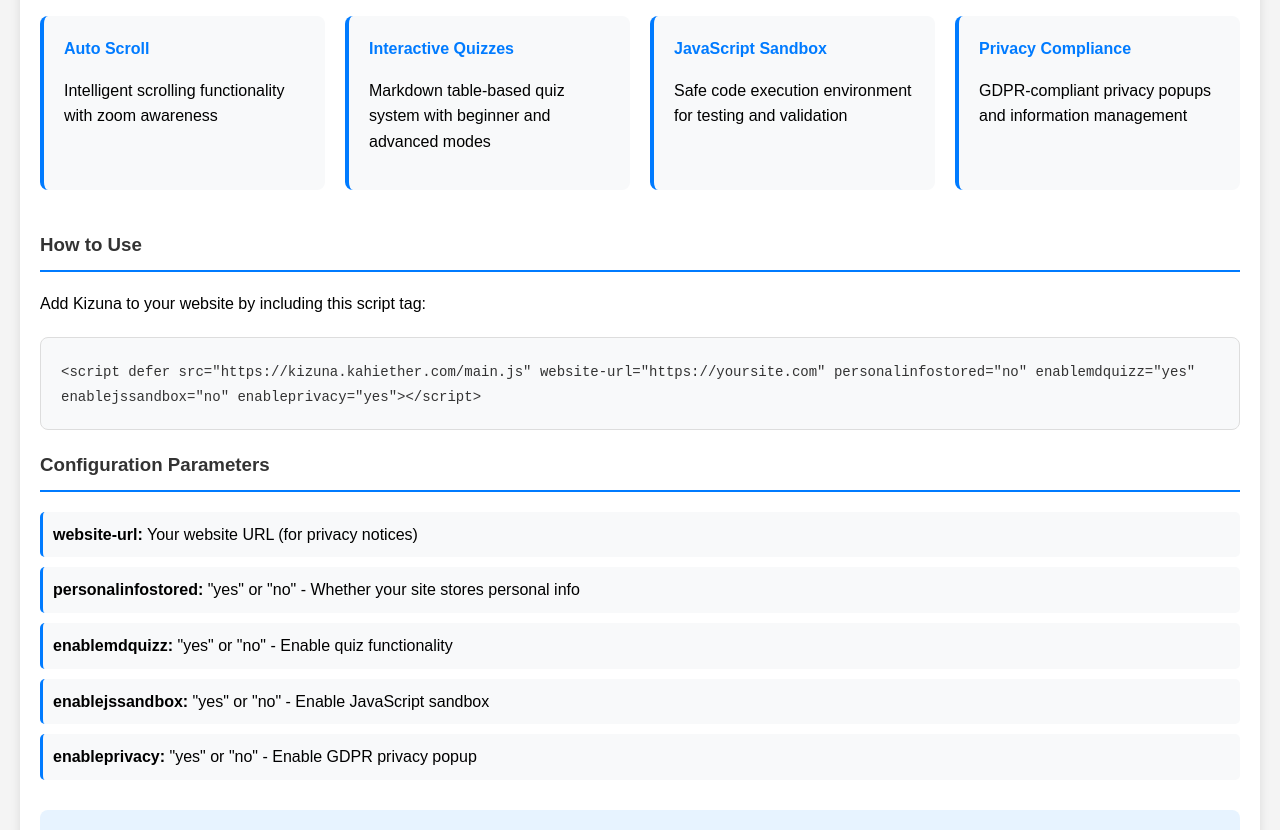
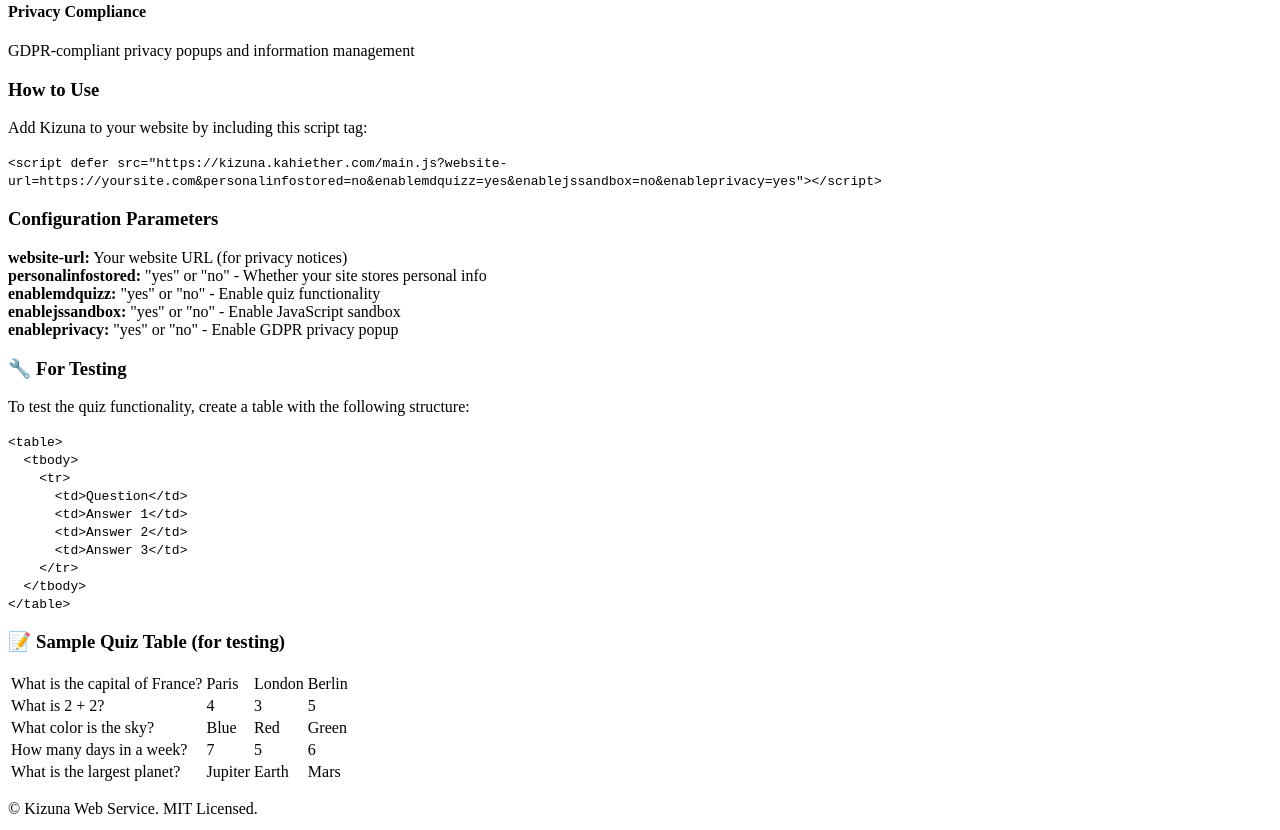
Before and after one commit to Mino75/2025-kizuna, a website: page index.html in a window 1280 px wide. Shown: the part 590-1420 px from the top of the page. Drawn offline with Linux system fonts and the light colour scheme.

Commit message:
Update index.html

```diff
--- a/index.html
+++ b/index.html
@@ -4,117 +4,6 @@
     <meta charset="UTF-8">
     <meta name="viewport" content="width=device-width, initial-scale=1.0">
     <title>Kizuna - Website Enhancement Service</title>
-    <style>
-        body {
-            font-family: Arial, sans-serif;
-            line-height: 1.6;
-            margin: 0;
-            padding: 0;
-            background-color: #f4f4f4;
-        }
-        .container {
-            max-width: 1200px;
-            margin: 0 auto;
-            padding: 20px;
-            background-color: white;
-            box-shadow: 0 0 10px rgba(0,0,0,0.1);
-        }
-        header {
-            text-align: center;
-            padding: 20px 0;
-            border-bottom: 2px solid #007bff;
-            margin-bottom: 30px;
-        }
-        header h1 {
-            color: #007bff;
-            margin: 0;
-            font-size: 2.5rem;
-        }
-        header p {
-            color: #666;
-            margin: 10px 0 0 0;
-        }
-        .hero {
-            text-align: center;
-            margin-bottom: 40px;
-        }
-        .hero h2 {
-            color: #333;
-            margin-bottom: 15px;
-        }
-        .features {
-            margin-bottom: 40px;
-        }
-        .feature-grid {
-            display: grid;
-            grid-template-columns: repeat(auto-fit, minmax(250px, 1fr));
-            gap: 20px;
-            margin-top: 20px;
-        }
-        .feature {
-            padding: 20px;
-            background-color: #f8f9fa;
-            border-radius: 8px;
-            border-left: 4px solid #007bff;
-        }
-        .feature h4 {
-            color: #007bff;
-            margin: 0 0 10px 0;
-        }
-        .code-block {
-            background-color: #f8f9fa;
-            padding: 20px;
-            border-radius: 8px;
-            border: 1px solid #ddd;
-            margin: 20px 0;
-            overflow-x: auto;
-        }
-        .code-block code {
-            font-family: 'Courier New', monospace;
-            font-size: 14px;
-            color: #333;
-        }
-        .param-list {
-            margin-top: 20px;
-        }
-        .param {
-            padding: 10px;
-            margin: 10px 0;
-            background-color: #f8f9fa;
-            border-radius: 5px;
-            border-left: 3px solid #007bff;
-        }
-        .demo {
-            background-color: #e7f3ff;
-            padding: 20px;
-            border-radius: 8px;
-            text-align: center;
-            margin: 30px 0;
-        }
-        footer {
-            text-align: center;
-            padding: 20px 0;
-            border-top: 1px solid #ddd;
-            margin-top: 40px;
-            color: #666;
-        }
-        h3 {
-            color: #333;
-            border-bottom: 2px solid #007bff;
-            padding-bottom: 10px;
-        }
-        @media (max-width: 768px) {
-            .container {
-                padding: 10px;
-            }
-            header h1 {
-                font-size: 2rem;
-            }
-            .feature-grid {
-                grid-template-columns: 1fr;
-            }
-        }
-    </style>
 </head>
 <body>
     <div class="container">
@@ -162,12 +51,7 @@
                 <p>Add Kizuna to your website by including this script tag:</p>
                 <div class="code-block">
                     <code>
-                        &lt;script defer src="https://kizuna.kahiether.com/main.js"
-                        website-url="https://yoursite.com"
-                        personalinfostored="no"
-                        enablemdquizz="yes"
-                        enablejssandbox="no"
-                        enableprivacy="yes"&gt;&lt;/script&gt;
+                        &lt;script defer src="https://kizuna.kahiether.com/main.js?website-url=https://yoursite.com&personalinfostored=no&enablemdquizz=yes&enablejssandbox=no&enableprivacy=yes"&gt;&lt;/script&gt;
                     </code>
                 </div>
             </section>
@@ -211,14 +95,53 @@
                     </code>
                 </div>
             </section>
+
+            <!-- Sample table for testing quiz functionality -->
+            <section class="demo">
+                <h3>📝 Sample Quiz Table (for testing)</h3>
+                <table>
+                    <tbody>
+                        <tr>
+                            <td>What is the capital of France?</td>
+                            <td>Paris</td>
+                            <td>London</td>
+                            <td>Berlin</td>
+                        </tr>
+                        <tr>
+                            <td>What is 2 + 2?</td>
+                            <td>4</td>
+                            <td>3</td>
+                            <td>5</td>
+                        </tr>
+                        <tr>
+                            <td>What color is the sky?</td>
+                            <td>Blue</td>
+                            <td>Red</td>
+                            <td>Green</td>
+                        </tr>
+                        <tr>
+                            <td>How many days in a week?</td>
+                            <td>7</td>
+                            <td>5</td>
+                            <td>6</td>
+                        </tr>
+                        <tr>
+                            <td>What is the largest planet?</td>
+                            <td>Jupiter</td>
+                            <td>Earth</td>
+                            <td>Mars</td>
+                        </tr>
+                    </tbody>
+                </table>
+            </section>
         </main>
 
         <footer>
-            <p>&copy;  Kizuna Web Service. MIT Licensed.</p>
+            <p>&copy; Kizuna Web Service. MIT Licensed.</p>
         </footer>
     </div>
 
-    <!-- Load Kizuna on this demo page -->
+    <!-- Load Kizuna on this demo page with URL parameters -->
     <script defer src="/main.js?website-url=https://kizuna.kahiether.com&personalinfostored=no&enablemdquizz=yes&enablejssandbox=yes&enableprivacy=yes"></script>
 </body>
 </html>
```
